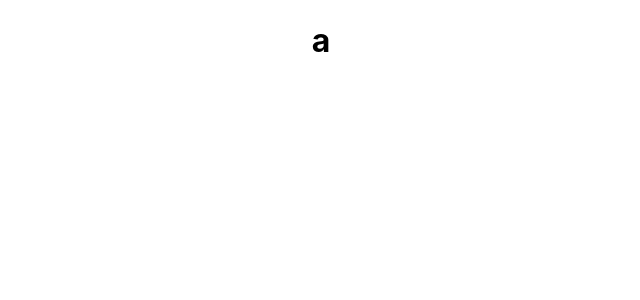
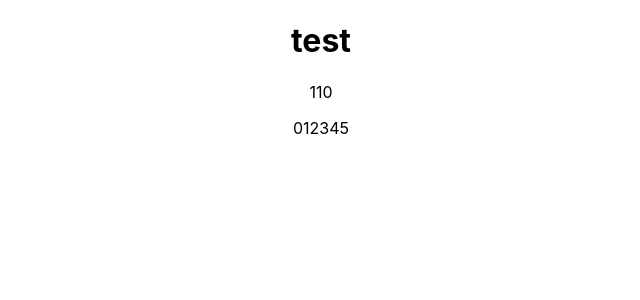
Before and after one commit to TheoSempaii/react_course, a React (Create React App) app: page / in a window 1280 px wide. Shown: the top 300 px of the page, without its empty margins (319-959 px from the left). Built offline with nearby package versions, Linux system fonts and the light colour scheme.

Commit message:
react cap#4

```diff
--- a/src/App.js
+++ b/src/App.js
@@ -1,10 +1,13 @@
 import './App.css';
 
 function App() {
+  const likes = 110;
+  const arr = [0, 1, 2, 3, 4, 5]
   return (
     <div className="App">
-      <h1>a</h1>
-
+      <h1>test</h1>
+      <p>{likes}</p>
+      <p>{arr}</p>
     </div>
   );
 }
```
